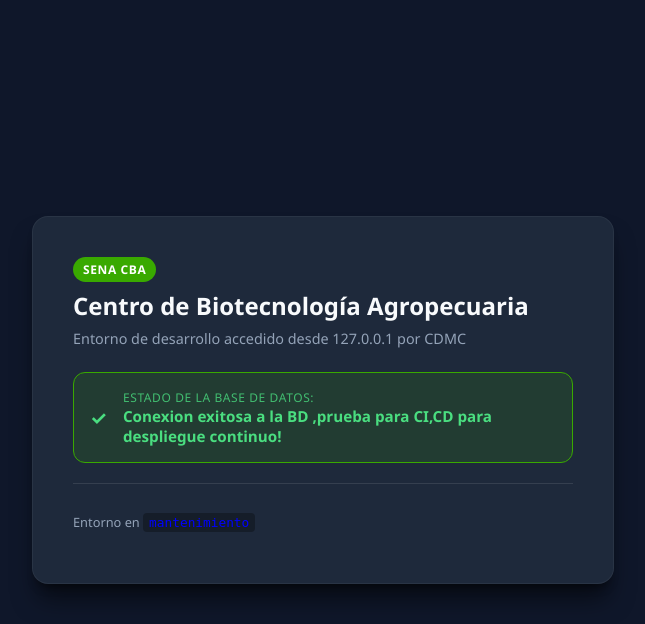
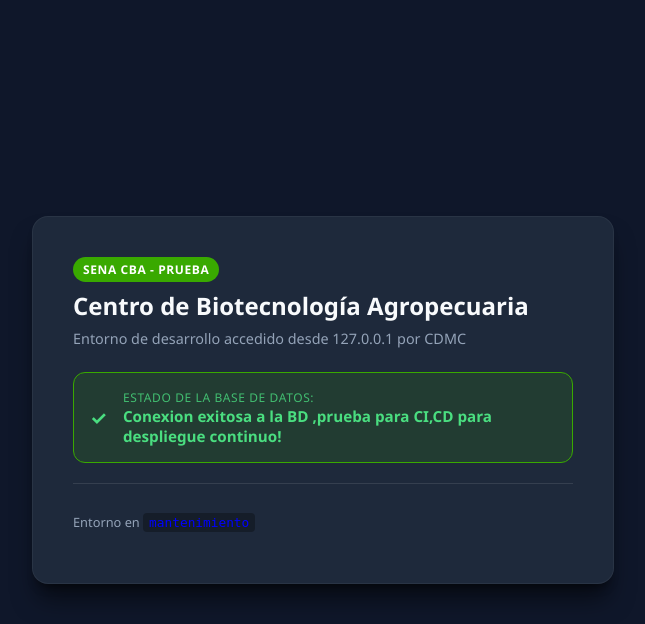
Before and after one commit to cofee-mv/DockerFlaskDesplegado, a Flask app: page / in a window 1280 px wide. Shown: the top 624 px of the page, without its empty margins (317-962 px from the left). Run offline with Flask 3, Linux system fonts and the light colour scheme; data that the repository does not hold is empty.

Commit message:
Prueba para despliegue

```diff
--- a/templates/index.html
+++ b/templates/index.html
@@ -9,7 +9,7 @@
 <body>
     <div class="card">
         <div class="header">
-            <span class="badge">SENA CBA</span>
+            <span class="badge">SENA CBA - Prueba</span>
             <h1>Centro de Biotecnología Agropecuaria</h1>
         </div>
 
```
